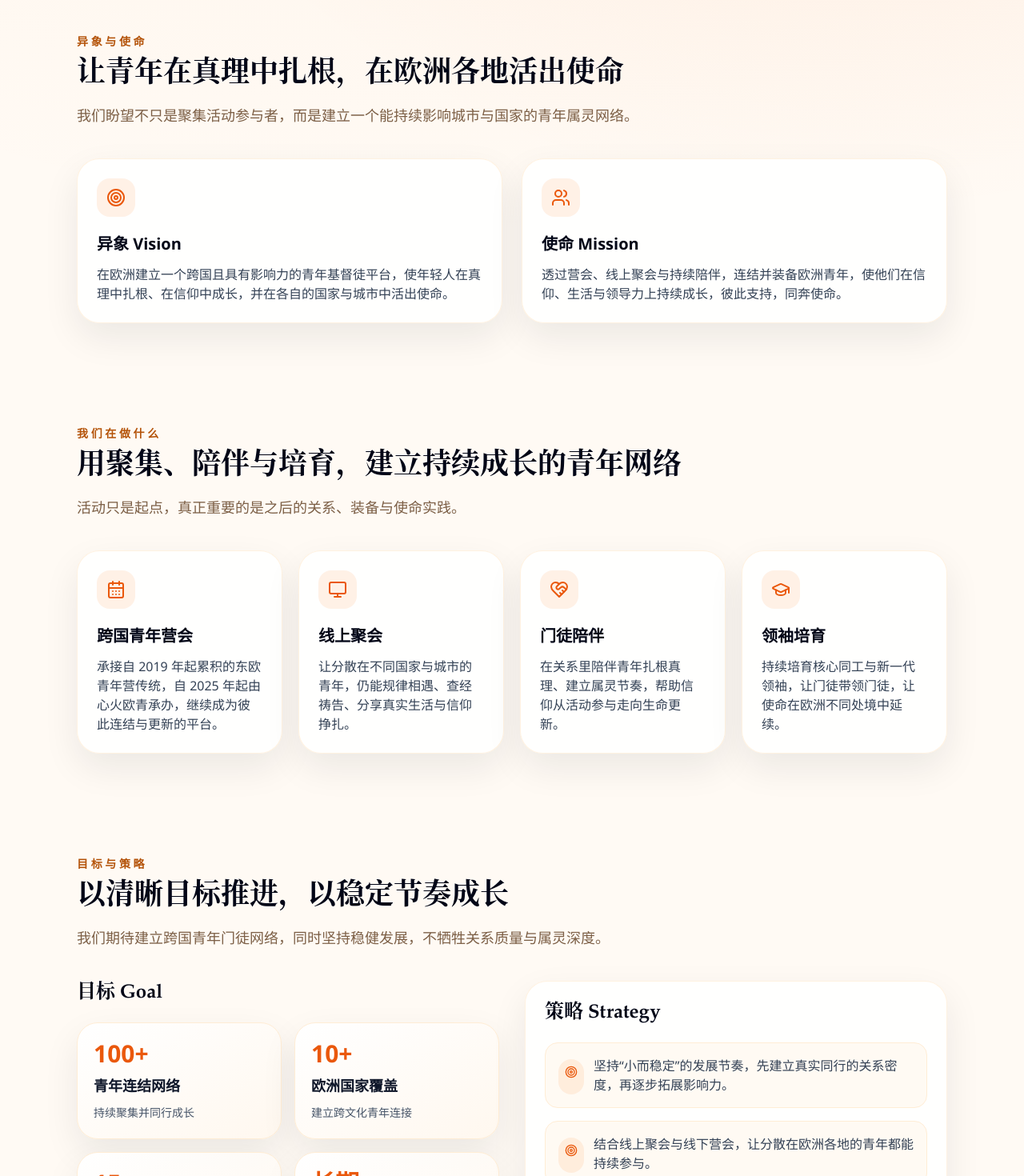
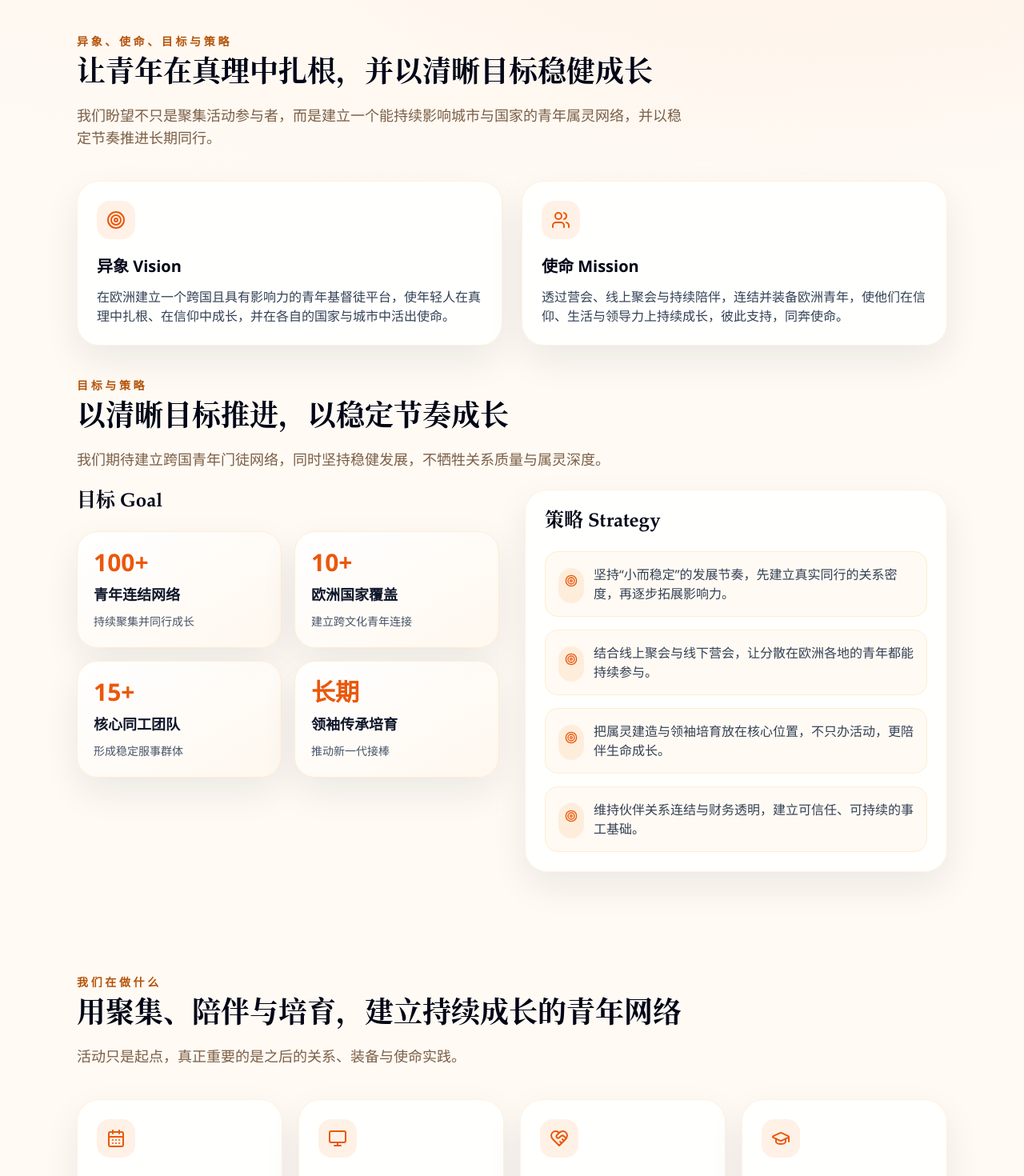
Before and after one commit to yeyile8896-hue/-, a Next.js app: page / in a window 1280 px wide. Shown: the part 1900-3370 px from the top of the page at 80% size. Built offline with nearby package versions, Linux system fonts and the light colour scheme.

Commit message:
Merge vision and goals sections

```diff
--- a/app/page.tsx
+++ b/app/page.tsx
@@ -264,9 +264,9 @@ export default function Home() {
         <section className="py-12 sm:py-16" id="vision">
           <Container>
             <SectionHeading
-              eyebrow="异象与使命"
-              title="让青年在真理中扎根，在欧洲各地活出使命"
-              description="我们盼望不只是聚集活动参与者，而是建立一个能持续影响城市与国家的青年属灵网络。"
+              eyebrow="异象、使命、目标与策略"
+              title="让青年在真理中扎根，并以清晰目标稳健成长"
+              description="我们盼望不只是聚集活动参与者，而是建立一个能持续影响城市与国家的青年属灵网络，并以稳定节奏推进长期同行。"
             />
 
             <div className="grid gap-6 md:grid-cols-2">
@@ -281,37 +281,19 @@ export default function Home() {
                 description="透过营会、线上聚会与持续陪伴，连结并装备欧洲青年，使他们在信仰、生活与领导力上持续成长，彼此支持，同奔使命。"
               />
             </div>
-          </Container>
-        </section>
 
-        <section className="py-12 sm:py-16" id="what-we-do">
-          <Container>
-            <SectionHeading
-              eyebrow="我们在做什么"
-              title="用聚集、陪伴与培育，建立持续成长的青年网络"
-              description="活动只是起点，真正重要的是之后的关系、装备与使命实践。"
-            />
-
-            <div className="grid gap-5 md:grid-cols-2 xl:grid-cols-4">
-              {ministryHighlights.map((item) => (
-                <FeatureCard
-                  key={item.title}
-                  icon={item.icon}
-                  title={item.title}
-                  description={item.description}
-                />
-              ))}
+            <div className="mt-10 space-y-6" id="goals">
+              <div className="max-w-3xl">
+                <p className="text-sm font-semibold uppercase tracking-[0.26em] text-amber-700">
+                  目标与策略
+                </p>
+                <h3 className="mt-3 font-display text-3xl font-semibold leading-tight text-slate-950 sm:text-4xl">
+                  以清晰目标推进，以稳定节奏成长
+                </h3>
+                <p className="mt-4 text-base leading-8 text-[color:var(--text-soft)] sm:text-lg">
+                  我们期待建立跨国青年门徒网络，同时坚持稳健发展，不牺牲关系质量与属灵深度。
+                </p>
               </div>
-          </Container>
-        </section>
-
-        <section className="py-12 sm:py-16" id="goals">
-          <Container>
-            <SectionHeading
-              eyebrow="目标与策略"
-              title="以清晰目标推进，以稳定节奏成长"
-              description="我们期待建立跨国青年门徒网络，同时坚持稳健发展，不牺牲关系质量与属灵深度。"
-            />
 
               <div className="grid gap-8 lg:grid-cols-[1fr_1fr]">
                 <div className="space-y-5">
@@ -343,6 +325,28 @@ export default function Home() {
                     ))}
                   </div>
                 </div>
+              </div>
+            </div>
+          </Container>
+        </section>
+
+        <section className="py-12 sm:py-16" id="what-we-do">
+          <Container>
+            <SectionHeading
+              eyebrow="我们在做什么"
+              title="用聚集、陪伴与培育，建立持续成长的青年网络"
+              description="活动只是起点，真正重要的是之后的关系、装备与使命实践。"
+            />
+
+            <div className="grid gap-5 md:grid-cols-2 xl:grid-cols-4">
+              {ministryHighlights.map((item) => (
+                <FeatureCard
+                  key={item.title}
+                  icon={item.icon}
+                  title={item.title}
+                  description={item.description}
+                />
+              ))}
             </div>
           </Container>
         </section>
```
Lines whose indentation alone changed are shown as unchanged.
